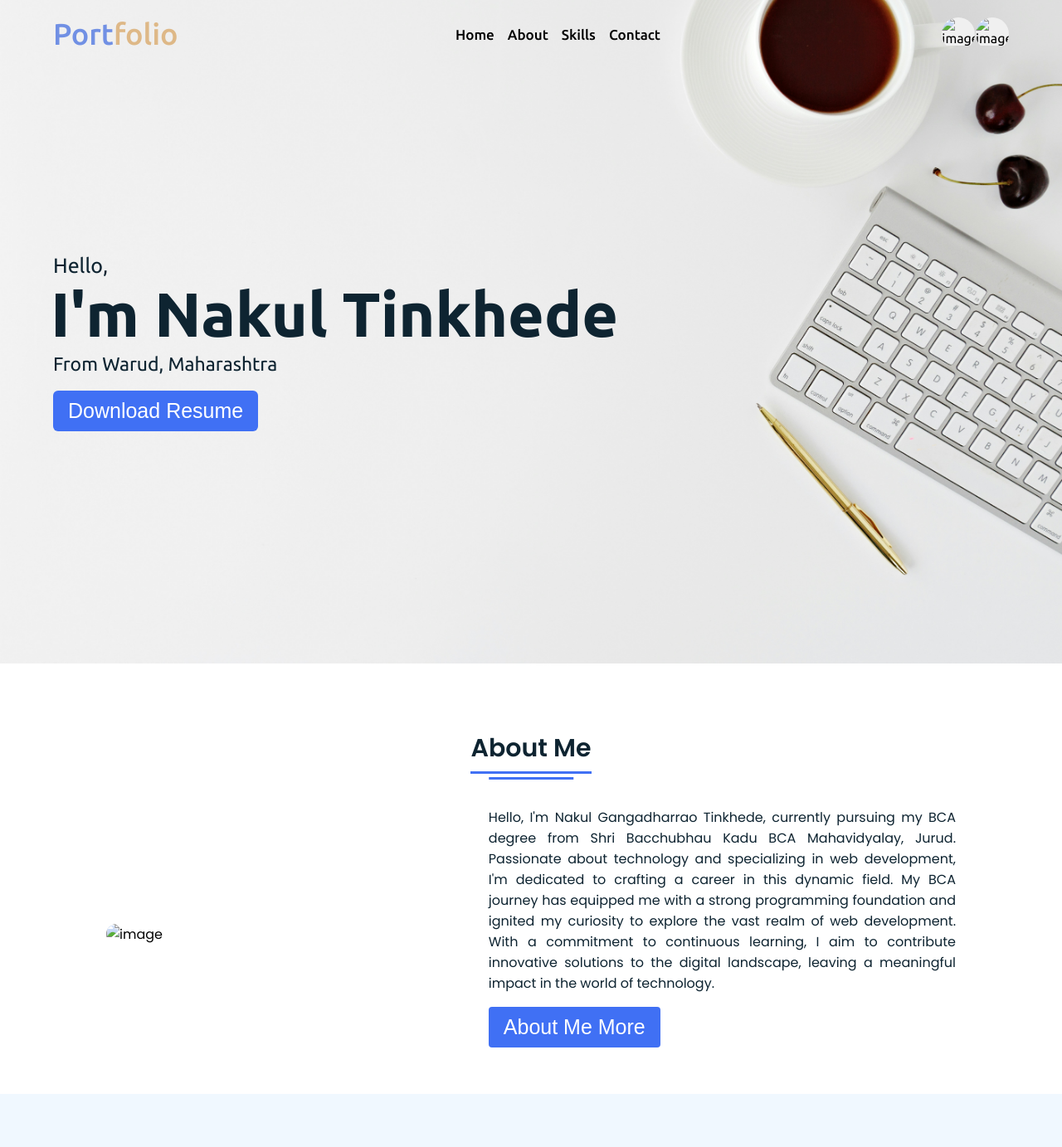
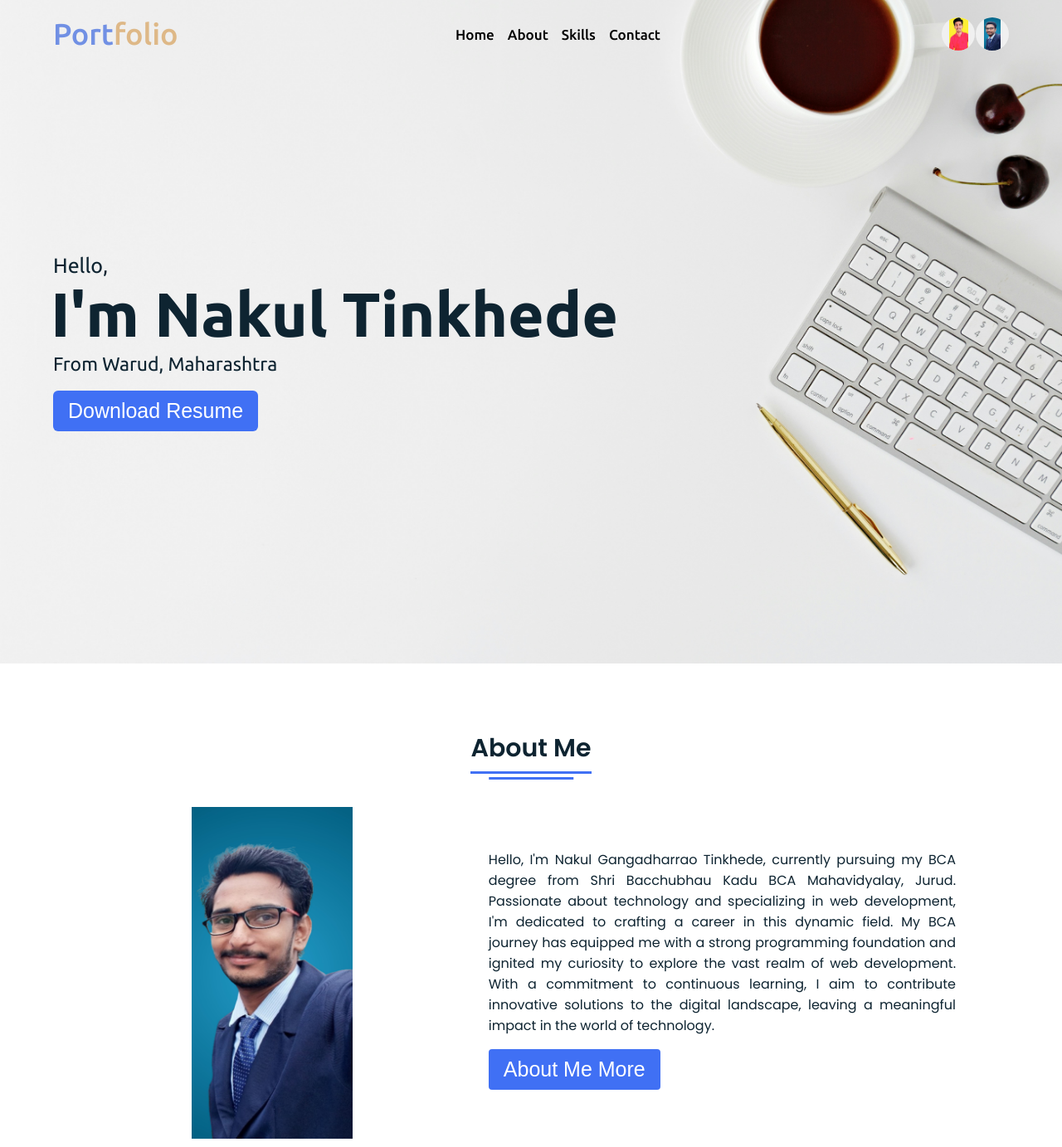
Before and after one commit to rushikeshtinkhede/College-Project, a plain HTML site: page index2.html in a window 1280 px wide. Shown: the top 1383 px of the page at 83% size. Drawn offline with nearby package versions, Linux system fonts and the light colour scheme; files that its build step writes are made by us from their sources; files whose address does not match are found by name.

Commit message:
Update index2.html

```diff
--- a/index2.html
+++ b/index2.html
@@ -4,7 +4,7 @@
 <head>
   <meta charset="UTF-8">
   <title>Portfolio Website</title>
-  <link rel="stylesheet" href="style.css">
+  <link rel="stylesheet" href="College Project/style.css">
   <link href='https://unpkg.com/boxicons@2.1.4/css/boxicons.min.css' rel='stylesheet'>
   <meta name="viewport" content="width=device-width, initial-scale=1.0">
 </head>
@@ -30,11 +30,11 @@
 
       <div class="profile-container">
         <div id="profile1" class="profile">
-          <img src="img1.png" alt="image">
+          <img src="College Project/img1.png" alt="image">
         </div>
 
         <div id="profile2" class="profile">
-          <img src="img2.jpg" alt="image">
+          <img src="College Project/img2.jpg" alt="image">
         </div>
       </div>
     </div>
@@ -63,7 +63,7 @@
       <div class="about-details">
 
         <div class="left">
-          <img src="img2.jpg" alt="image">
+          <img src="College Project/img2.jpg" alt="image">
         </div>
         <div class="right">
           <p>Hello, I'm Nakul Gangadharrao Tinkhede, currently pursuing my BCA degree from Shri Bacchubhau Kadu BCA
@@ -243,7 +243,7 @@
     </div>
     <span class="copyright">&#169; 2024 Nakul Tinkhede | All rights reserved.</span>
   </footer>
-  <script src="script.js"></script>
+  <script src="College Project/script.js"></script>
 </body>
 
 </html>
```
